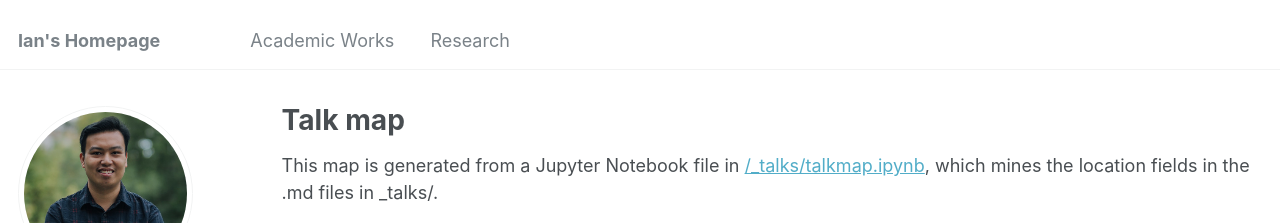
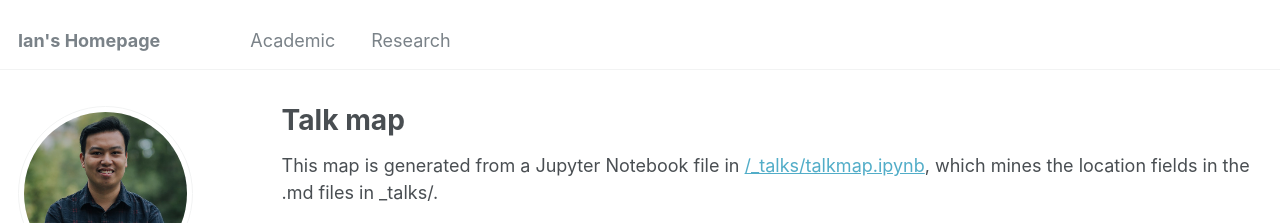
Before and after one commit to ianroman/ianroman.github.io, a Jekyll site: the page built from _pages/talkmap.html, in a window 1280 px wide. Shown: the top 223 px of the page. Built offline with Jekyll 4.4.1, drawn with Linux system fonts in a browser that asks for light colours; nearby versions of some CDN libraries.

Commit message:
Update navigation.yml

```diff
--- a/_data/navigation.yml
+++ b/_data/navigation.yml
@@ -1,6 +1,6 @@
 # main links links
 main:
-  - title: "Academic Works"
+  - title: "Academic"
     url: /academic/
 
   - title: "Research"
```
